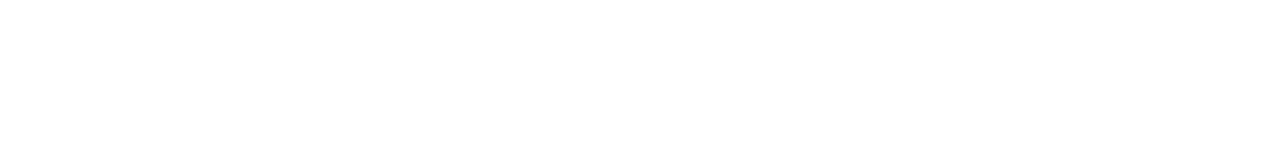
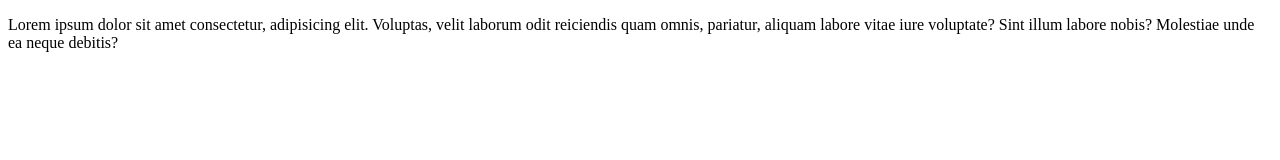
Before and after one commit to shevchenkoandrey115/test, a plain HTML site: page index.html in a window 1280 px wide. Drawn offline with Linux system fonts and the light colour scheme.

Commit message:
Новый пример

```diff
--- a/index.html
+++ b/index.html
@@ -6,6 +6,6 @@
     <title>Document</title>
 </head>
 <body>
-
+    <p>Lorem ipsum dolor sit amet consectetur, adipisicing elit. Voluptas, velit laborum odit reiciendis quam omnis, pariatur, aliquam labore vitae iure voluptate? Sint illum labore nobis? Molestiae unde ea neque debitis?</p>
 </body>
 </html>
```
